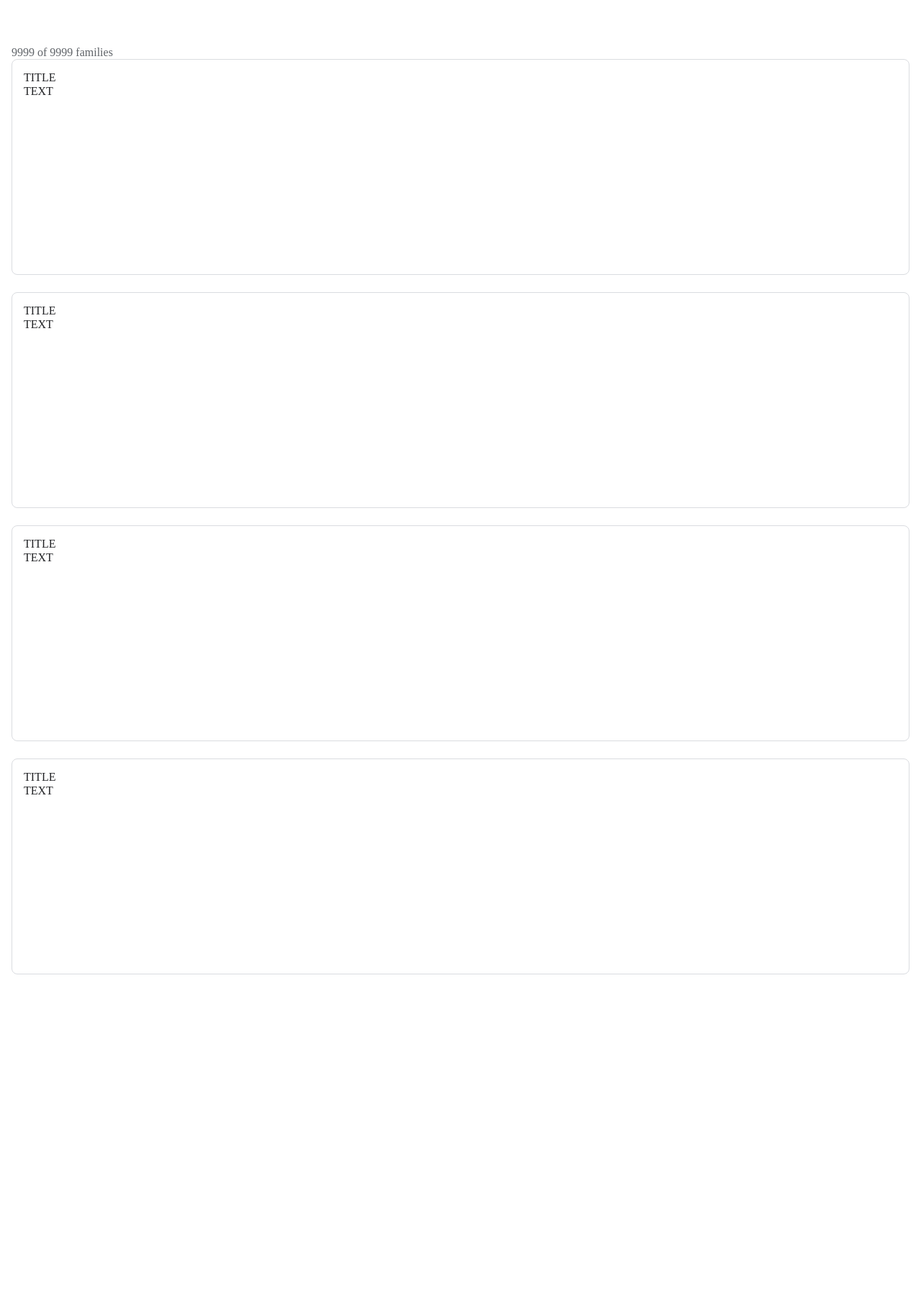
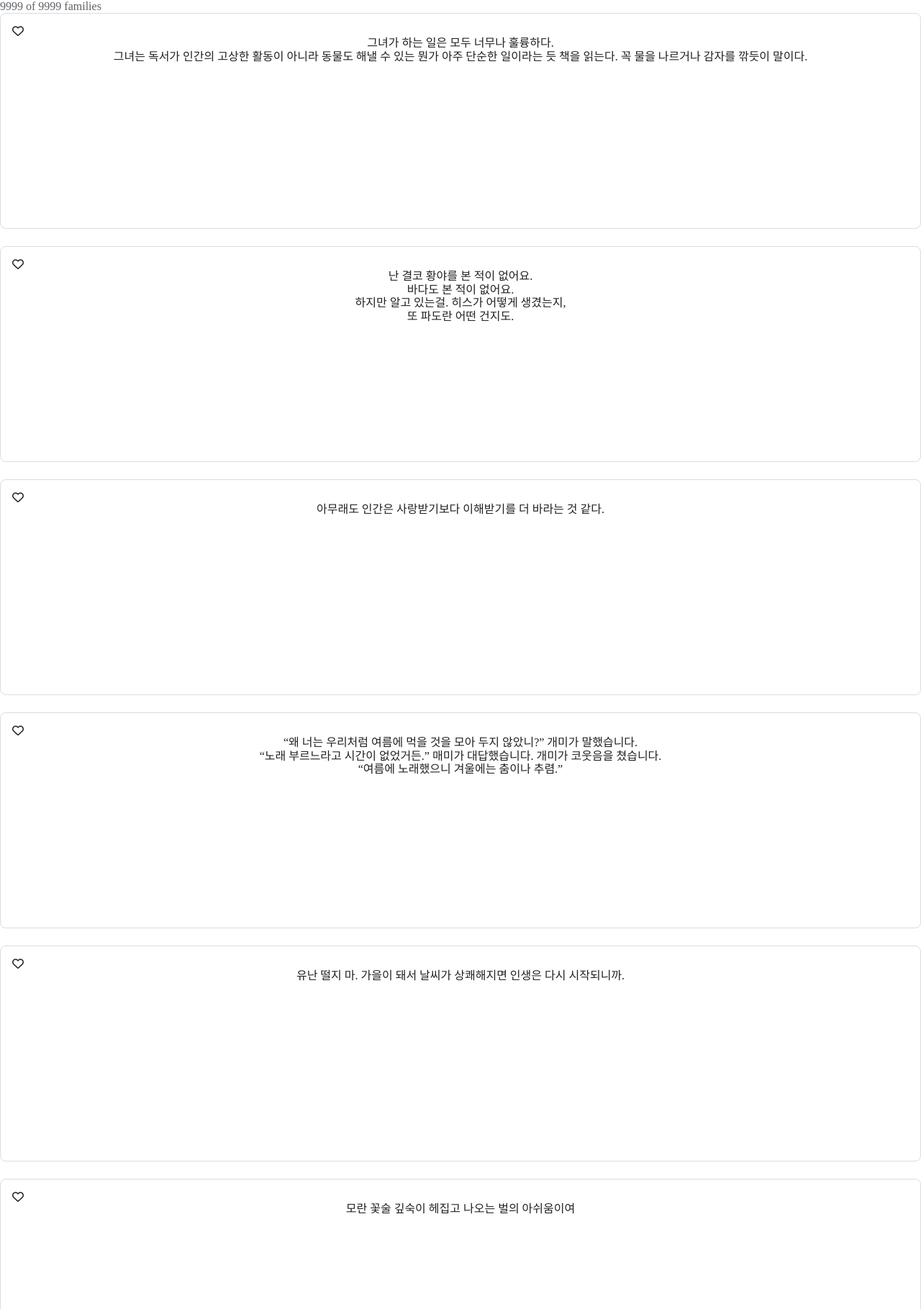
Before and after one commit to ohrothybit/responsive-web-practice, a plain HTML site: page index.html in a window 1280 px wide. Shown: the top 1819 px of the page at 72% size. Drawn offline with Linux system fonts and the light colour scheme; some packages are replaced by stand-ins of ours.

Commit message:
design: 문장 수집형으로 바꾸었습니다. (#00011)

```diff
--- a/css/styles.css
+++ b/css/styles.css
@@ -1,12 +1,15 @@
-html, body, div, p {
+html, body, div, p, li {
   margin: 0;
   padding: 0;
+}
+
+ul, li {
+  list-style: none;
 }
 
 html {
   font-size: 16px;
 }
-
 
 /*
 catalog
@@ -36,29 +39,34 @@ drawer
   background: #fff;
   min-height: 100vh;
   position: relative;
-}
-
-@media screen and (min-width: 1024px) {
-  .full-page {
-    padding: 64px 16px 464px;
-  }
+  margin: 0 auto;
+  max-width: 1440px;
 }
 
 /*
 grid
 */
-.title_grid_content {
+
+.title_grid-container {
   box-sizing: border-box;
   align-content: start;
+  align-content: center;
   display: grid;
-  row-gap: 24px;
   column-gap: 24px;
   grid-template-columns: 1fr;
   justify-content: space-around;
+  row-gap: 24px;
   margin-bottom: 24px;
 }
 
-.title_____block {
+.title_grid____content {
+  display: block;
+  min-height: 300px;
+  min-width: 0;
+  text-align: center;
+}
+
+.title_grid____block {
   border-radius: 8px;
   border: 1px solid #dadce0;
   box-sizing: border-box;
@@ -70,13 +78,13 @@ grid
 }
 
 
-.title___header-top {
+.title_grid____header_top {
   display: flex;
   position: relative;
   width: 100%;
 }
 
-.title____text {
+.title_grid____text {
   display: inline-block;
   margin-bottom: 8px;
   resize: none;
--- a/index.html
+++ b/index.html
@@ -1,14 +1,19 @@
 <!DOCTYPE html>
+
 <head>
   <title></title>
   <link rel="stylesheet" href="https://raw.githubusercontent.com/nicolas-cusan/destyle.css/master/destyle.css">
   <link rel="stylesheet" href="css/styles.css">
+
+
+  <!--FONT AWESOME-->
+  <script src="https://kit.fontawesome.com/c4be284f7a.js" crossorigin="anonymous"></script>
 </head>
+
 <body>
 
   <div class="drawer-content">
     <div class="full-page">
-
       <main id="main-content">
         <div class="catalog-container">
           <div class="catalog____results-count-container">
@@ -17,61 +22,193 @@
         </div>
         <!---->
         <!---->
-        <div class="content">
-          <div class="title_grid_content">
-            <a class="title_____block">
-              <div class="title___header">
-                <div class="title___header-top">
-                  <h2>TITLE</h2>
+        <div class="title_grid-container">
+          <div class="title_grid____content" aria-posinset="1">
+            <a class="title_grid____block">
+              <div class="title_grid____header">
+                <div class="title_grid____header_top">
+                  <i class="fa-regular fa-heart" class="title_grid____icon"></i>
                 </div>
               </div>
               <!---->
-              <div class="title____text">
-                TEXT
+              <div class="title_grid____text">
+                <p>
+                  그녀가 하는 일은 모두 너무나 훌륭하다. <br>
+                  그녀는 독서가 인간의 고상한 활동이 아니라 동물도 해낼 수 있는 뭔가 아주 단순한 일이라는 듯 책을 읽는다. 꼭 물을 나르거나 감자를 깎듯이 말이다.
+                </p>
               </div>
             </a>
           </div>
-          <div class="title_grid_content">
-            <a class="title_____block">
-              <div class="title___header">
-                <div class="title___header-top">
-                  <h2>TITLE</h2>
+          <!---->
+          <!---->
+          <!---->
+        <!---->
+        <div class="title_grid-container">
+          <div class="title_grid____content" aria-posinset="2">
+            <a class="title_grid____block">
+              <div class="title_grid____header">
+                <div class="title_grid____header_top">
+                  <i class="fa-regular fa-heart" class="title_grid____icon"></i>
                 </div>
               </div>
               <!---->
-              <div class="title____text">
-                TEXT
+              <div class="title_grid____text">
+                <p>
+                  난 결코 황야를 본 적이 없어요. <br>
+                  바다도 본 적이 없어요. <br>
+                  하지만 알고 있는걸. 히스가 어떻게 생겼는지, <br>
+                  또 파도란 어떤 건지도.
+                </p>
               </div>
             </a>
           </div>
-          <div class="title_grid_content">
-            <a class="title_____block">
-              <div class="title___header">
-                <div class="title___header-top">
-                  <h2>TITLE</h2>
+          <!---->
+          <!---->
+          <!---->
+        <!---->
+        <div class="title_grid-container">
+          <div class="title_grid____content" aria-posinset="3">
+            <a class="title_grid____block">
+              <div class="title_grid____header">
+                <div class="title_grid____header_top">
+                  <i class="fa-regular fa-heart" class="title_grid____icon"></i>
                 </div>
               </div>
               <!---->
-              <div class="title____text">
-                TEXT
+              <div class="title_grid____text">
+                <p>
+                  아무래도 인간은 사랑받기보다 이해받기를 더 바라는 것 같다.
+                </p>
               </div>
             </a>
           </div>
-          <div class="title_grid_content">
-            <a class="title_____block">
-              <div class="title___header">
-                <div class="title___header-top">
-                  <h2>TITLE</h2>
+          <!---->
+          <!---->
+          <!---->
+        <!---->
+        <div class="title_grid-container">
+          <div class="title_grid____content" aria-posinset="4">
+            <a class="title_grid____block">
+              <div class="title_grid____header">
+                <div class="title_grid____header_top">
+                  <i class="fa-regular fa-heart" class="title_grid____icon"></i>
                 </div>
               </div>
               <!---->
-              <div class="title____text">
-                TEXT
+              <div class="title_grid____text">
+                <p>
+                  “왜 너는 우리처럼 여름에 먹을 것을 모아 두지 않았니?” 개미가 말했습니다. <br>
+                  “노래 부르느라고 시간이 없었거든.” 매미가 대답했습니다. 개미가 코웃음을 쳤습니다. <br>
+                  “여름에 노래했으니 겨울에는 춤이나 추렴.”
+                </p>
               </div>
             </a>
           </div>
+          <!---->
+          <!---->
+          <!---->
+        <!---->
+        <div class="title_grid-container">
+          <div class="title_grid____content" aria-posinset="5">
+            <a class="title_grid____block">
+              <div class="title_grid____header">
+                <div class="title_grid____header_top">
+                  <i class="fa-regular fa-heart" class="title_grid____icon"></i>
+                </div>
+              </div>
+              <!---->
+              <div class="title_grid____text">
+                <p>
+                  유난 떨지 마. 가을이 돼서 날씨가 상쾌해지면 인생은 다시 시작되니까.
+                </p>
+              </div>
+            </a>
+          </div>
+          <!---->
+          <!---->
+          <!---->
+        <!---->
+        <div class="title_grid-container">
+          <div class="title_grid____content" aria-posinset="6">
+            <a class="title_grid____block">
+              <div class="title_grid____header">
+                <div class="title_grid____header_top">
+                  <i class="fa-regular fa-heart" class="title_grid____icon"></i>
+                </div>
+              </div>
+              <!---->
+              <div class="title_grid____text">
+                <p>
+                  모란 꽃술 깊숙이 헤집고 나오는 벌의 아쉬움이여
+                </p>
+              </div>
+            </a>
+          </div>
+          <!---->
+          <!---->
+          <!---->
+        <!---->
+        <div class="title_grid-container">
+          <div class="title_grid____content" aria-posinset="7">
+            <a class="title_grid____block">
+              <div class="title_grid____header">
+                <div class="title_grid____header_top">
+                  <i class="fa-regular fa-heart" class="title_grid____icon"></i>
+                </div>
+              </div>
+              <!---->
+              <div class="title_grid____text">
+                <p>
+                  저는 떠밀린 게 아니에요. 딛고 일어선 거죠.
+                </p>
+              </div>
+            </a>
+          </div>
+          <!---->
+          <!---->
+          <!---->
+        <!---->
+        <div class="title_grid-container">
+          <div class="title_grid____content" aria-posinset="8">
+            <a class="title_grid____block">
+              <div class="title_grid____header">
+                <div class="title_grid____header_top">
+                  <i class="fa-regular fa-heart" class="title_grid____icon"></i>
+                </div>
+              </div>
+              <!---->
+              <div class="title_grid____text">
+                <p>
+                  너무 어려서부터 체득한 고독과 불안은 타인에게서 애정을 얻어 내는 능력을 거세시켰다.
+                </p>
+              </div>
+            </a>
+          </div>
+          <!---->
+          <!---->
+          <!---->
+        <!---->
+        <div class="title_grid-container">
+          <div class="title_grid____content" aria-posinset="9">
+            <a class="title_grid____block">
+              <div class="title_grid____header">
+                <div class="title_grid____header_top">
+                  <i class="fa-regular fa-heart" class="title_grid____icon"></i>
+                </div>
+              </div>
+              <!---->
+              <div class="title_grid____text">
+                <p>
+                  방을 텅 비게 하는 빛을 조심해라. 행여 네가 앉아 있는 뒤쪽에 생긴 그림자가 너의 주인처럼 일어서지나 않을까 하고 뒤를 돌아다보지 마라.
+                </p>
+              </div>
+            </a>
+          </div>
+          <!---->
+          <!---->
 
-        </div>
+
+          </div>
       </main>
 
     </div>
```
